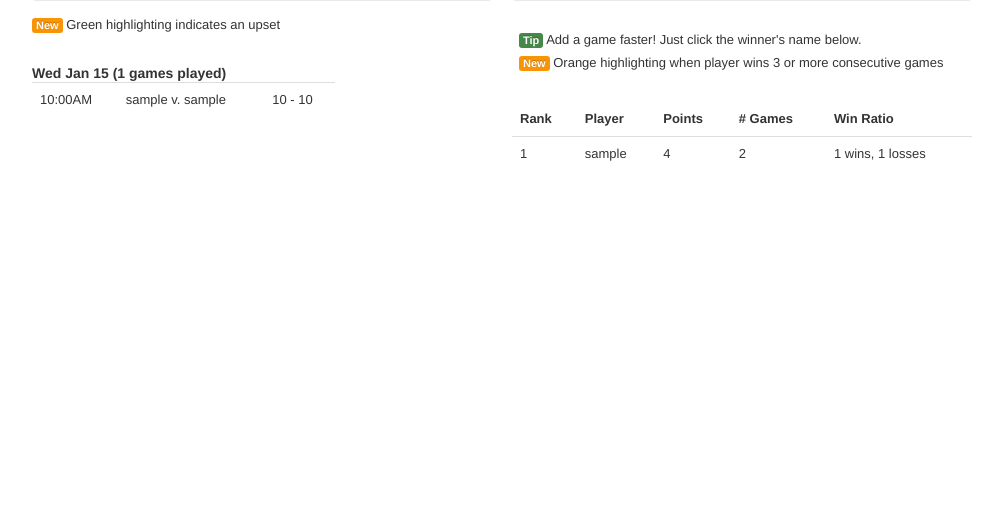
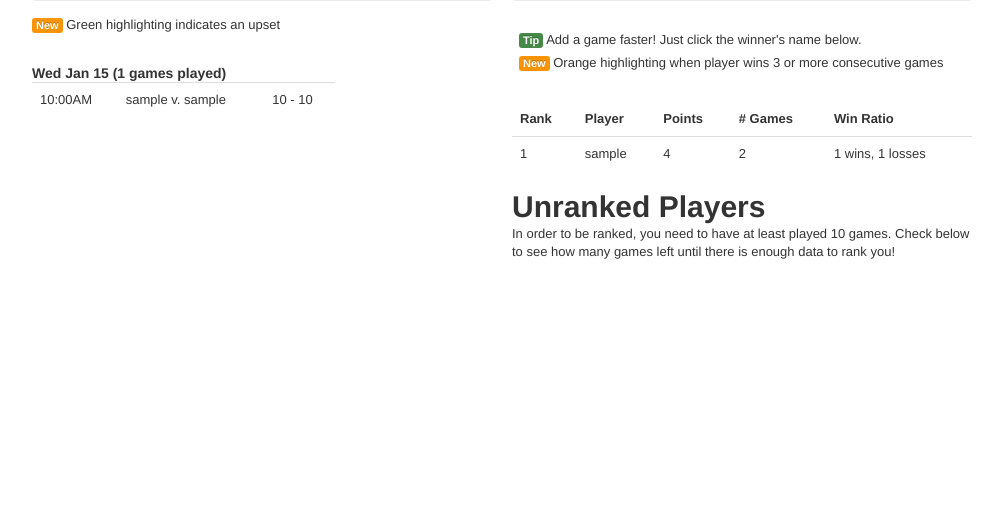
Before and after one commit to Yipit/yipit-matchup, a Django app: page / in a window 1280 px wide. Shown: the part 354-864 px from the top of the page, without its empty margins (138-1139 px from the left). Run offline with Django 3.2, Linux system fonts and the light colour scheme; tables that the repository leaves empty hold one stand-in row (values such as "Sample post"); some libraries are stand-ins or nearby versions.

Commit message:
unranked players

```diff
--- a/game/views.py
+++ b/game/views.py
@@ -93,7 +93,7 @@ class DashboardView(TemplateView):
         pass
 
     def get_active_players(self):
-        return [account for account in Account.objects.all() if account.user.is_active]
+        return [account for account in Account.objects.order_by('handle') if account.user.is_active]
 
     def get(self, request, *args, **kwargs):
         return self.render_to_response(self.compute_context(request, *args, **kwargs))
@@ -103,4 +103,5 @@ class DashboardView(TemplateView):
         context['ranked_players'] = self.get_ranked_players()
         context['accounts'] = self.get_active_players()
         context['games'] = self.get_recent_games()
+        context['unranked_players'] = [(x.handle, 10-x.games_played) for x in Account.objects.filter(user__is_active=True, ranked=False)]
         return context
--- a/rank/engine.py
+++ b/rank/engine.py
@@ -80,8 +80,9 @@ class RankEngine(object):
         return True
 
     def _update_rankable(self):
-        for account in Account.objects.all():
+        for account in Account.objects.filter(user__is_active=True):
             if account.games_played > 10:
+                print account.games_played
                 account.ranked = True
                 account.save()
 
--- a/rank/management/commands/re_score.py
+++ b/rank/management/commands/re_score.py
@@ -9,5 +9,6 @@ class Command(BaseCommand):
         RankLog.objects.all().delete()
         Account.objects.all().update(rank=None, rating=1000)
         for game in Game.objects.all().order_by('date'):
+            print game
             engine = RankEngine(game=game)
             engine.update_scores()
--- a/templates/game/ranking.html
+++ b/templates/game/ranking.html
@@ -24,5 +24,13 @@
 {% endfor %}
 </tbody>
 </table>
+<h1> Unranked Players </h1>
+<p>In order to be ranked, you need to have at least played 10 games. Check below to see how many games left until there is enough data to rank you!</p>
+<ul style="display-style:none">
+    {% for unranked in unranked_players %}
+    <li>{{unranked.0}} - you need {{unranked.1}} more games! </li>
+    {% endfor %}
+</ul>
+
 <div id="container" class="span12" style="min-width: 400px; height: 400px; margin: 0 auto"></div>
 </div>
```
